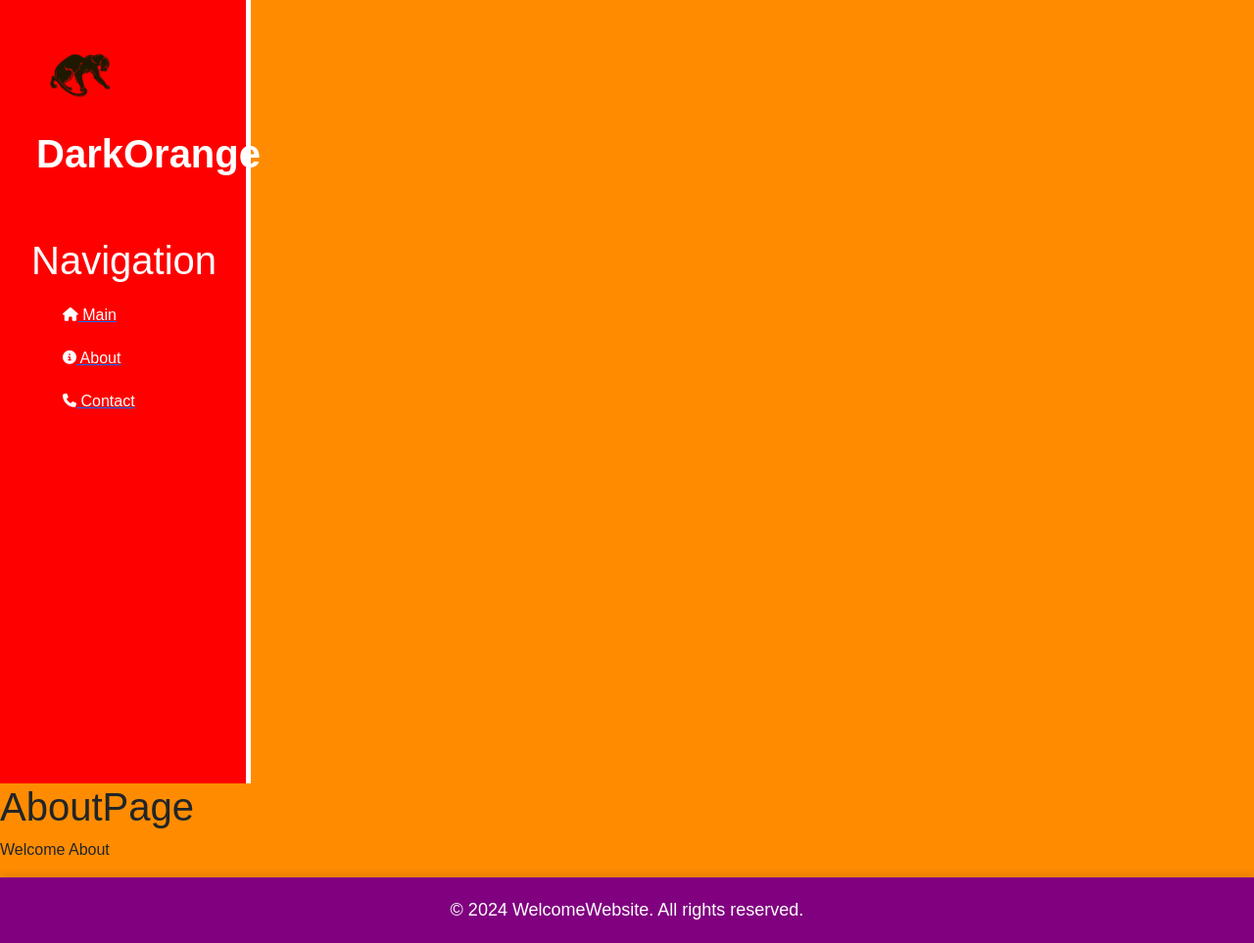
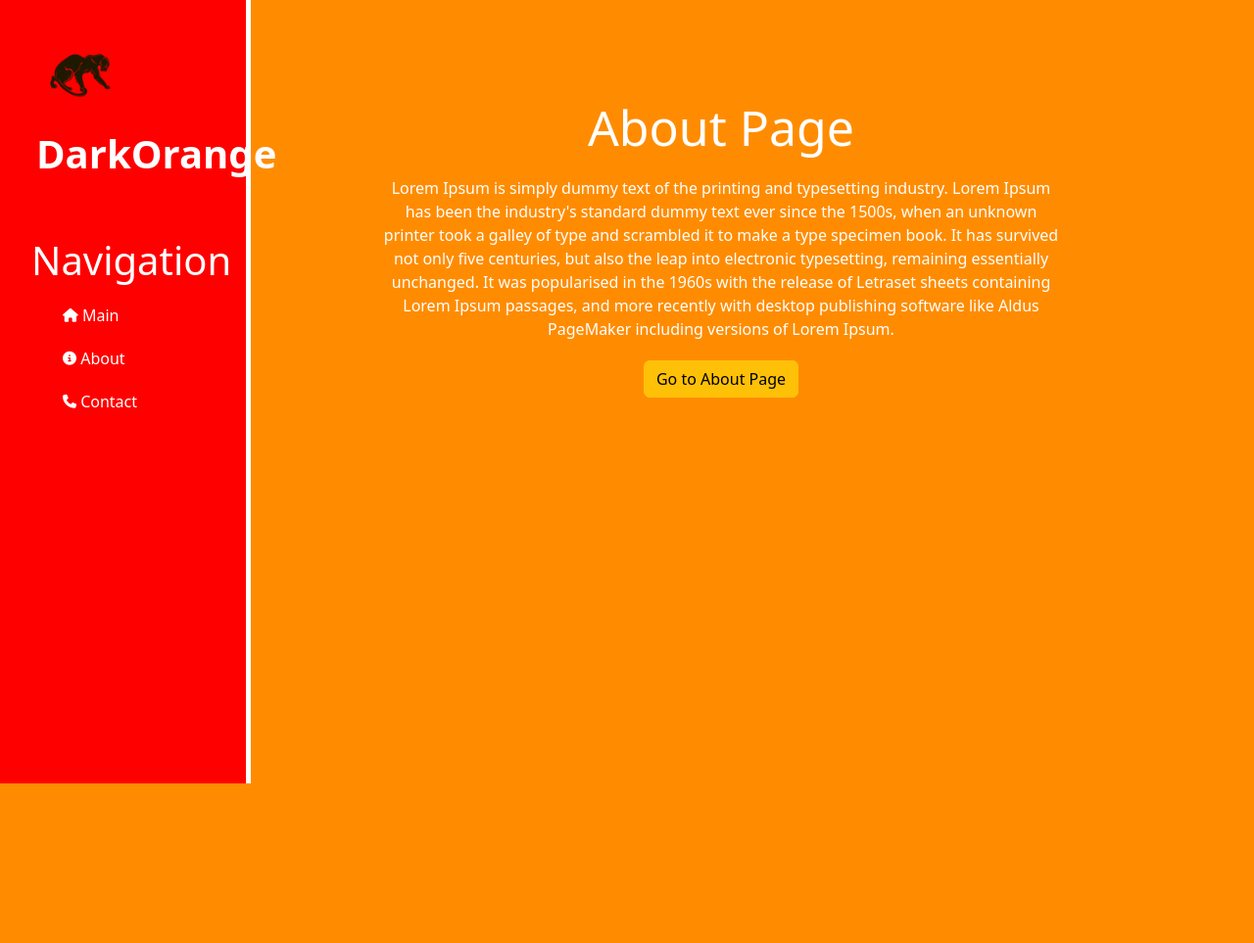
Before and after one commit to hrgalstyan21/newDjango, a Django app: page /about/ in a window 1280 px wide. Shown: the whole page at 98% size. After the commit the page ends 800 px from the top, so only its background shows below. Run offline with Django 5.2, Linux system fonts and the light colour scheme; some libraries are stand-ins or nearby versions.

Commit message:
Home and About

```diff
--- a/firstApp/main/static/main/css/main.css
+++ b/firstApp/main/static/main/css/main.css
@@ -41,5 +41,22 @@ aside ul li:hover, aside ul a:hover{
     color: black;
     text-decoration: none;
     transform: scale(1.05);
+}
+
+aside a{
+    text-decoration: none;
+}
+
+main .features{
+    /*text-align: center;*/
+    float: left;
+    color: white;
+    margin-top: 100px;
+    /*margin-left: 60px;*/
+    text-align: center;
+    width: 75%;
 
 }
+
+main .features h1{font-size: 50px;}
+main .features p{max-width: 700px; margin: 20px auto;}
--- a/firstApp/main/templates/main/about.html
+++ b/firstApp/main/templates/main/about.html
@@ -2,7 +2,9 @@
 
 {% block title %}About{% endblock %}
 {% block content %}
-    <h1>AboutPage</h1>
-    <p>Welcome About</p>
-{% include 'main/footer.html' %}
+    <div class="features">
+        <h1>About Page</h1>
+        <p>Lorem Ipsum is simply dummy text of the printing and typesetting industry. Lorem Ipsum has been the industry's standard dummy text ever since the 1500s, when an unknown printer took a galley of type and scrambled it to make a type specimen book. It has survived not only five centuries, but also the leap into electronic typesetting, remaining essentially unchanged. It was popularised in the 1960s with the release of Letraset sheets containing Lorem Ipsum passages, and more recently with desktop publishing software like Aldus PageMaker including versions of Lorem Ipsum.</p>
+        <button class="btn btn-warning">Go to About Page</button>
+    </div>
 {% endblock %}
--- a/firstApp/main/templates/main/layout.html
+++ b/firstApp/main/templates/main/layout.html
@@ -19,9 +19,9 @@
         <span class="logo">DarkOrange</span>
         <h3>Navigation</h3>
         <ul>
-            <a href=""><li><i class="fa-solid fa-house fa-sm"></i> Main</li></a>
-            <a href=""><li><i class="fa-solid fa-circle-info fa-sm"></i> About</li></a>
-            <a href=""><li><i class="fa-solid fa-phone fa-sm"></i> Contact</li></a>
+            <a href="{% url 'home' %}"><li><i class="fa-solid fa-house fa-sm"></i> Main</li></a>
+            <a href="{% url 'about' %}"><li><i class="fa-solid fa-circle-info fa-sm"></i> About</li></a>
+            <a href="{% url 'contact' %}"><li><i class="fa-solid fa-phone fa-sm"></i> Contact</li></a>
         </ul>
     </aside>
     <main>
--- a/firstApp/main/urls.py
+++ b/firstApp/main/urls.py
@@ -5,6 +5,7 @@ from django.conf import settings
 from django.conf.urls.static import static
 
 urlpatterns = [
-    path('', views.index),
-    path('about/', views.about),
+    path('', views.index, name='home'),
+    path('about/', views.about, name='about'),
+    path('contact/', views.contact, name='contact'),
 ]  + static(settings.STATIC_URL, document_root=settings.STATIC_ROOT)
--- a/firstApp/main/views.py
+++ b/firstApp/main/views.py
@@ -5,3 +5,6 @@ def index(request):
 
 def about(request):
     return render(request, 'main/about.html')
+
+def contact(request):
+    return render(request, 'main/contact.html')
```
Also changed, not shown: firstApp/main/templates/main/contact.html (added, +8 -0 lines), firstApp/main/templates/main/index.html (+5 -3 lines).
